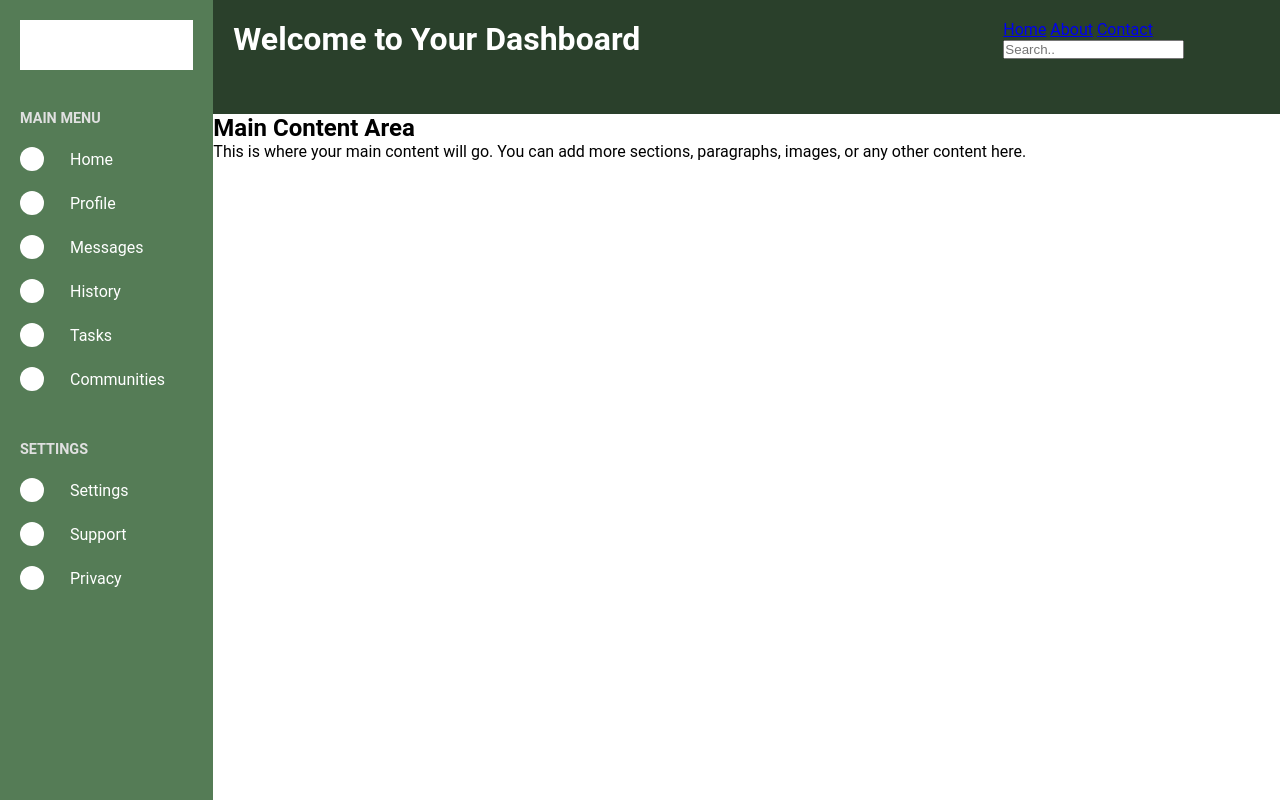
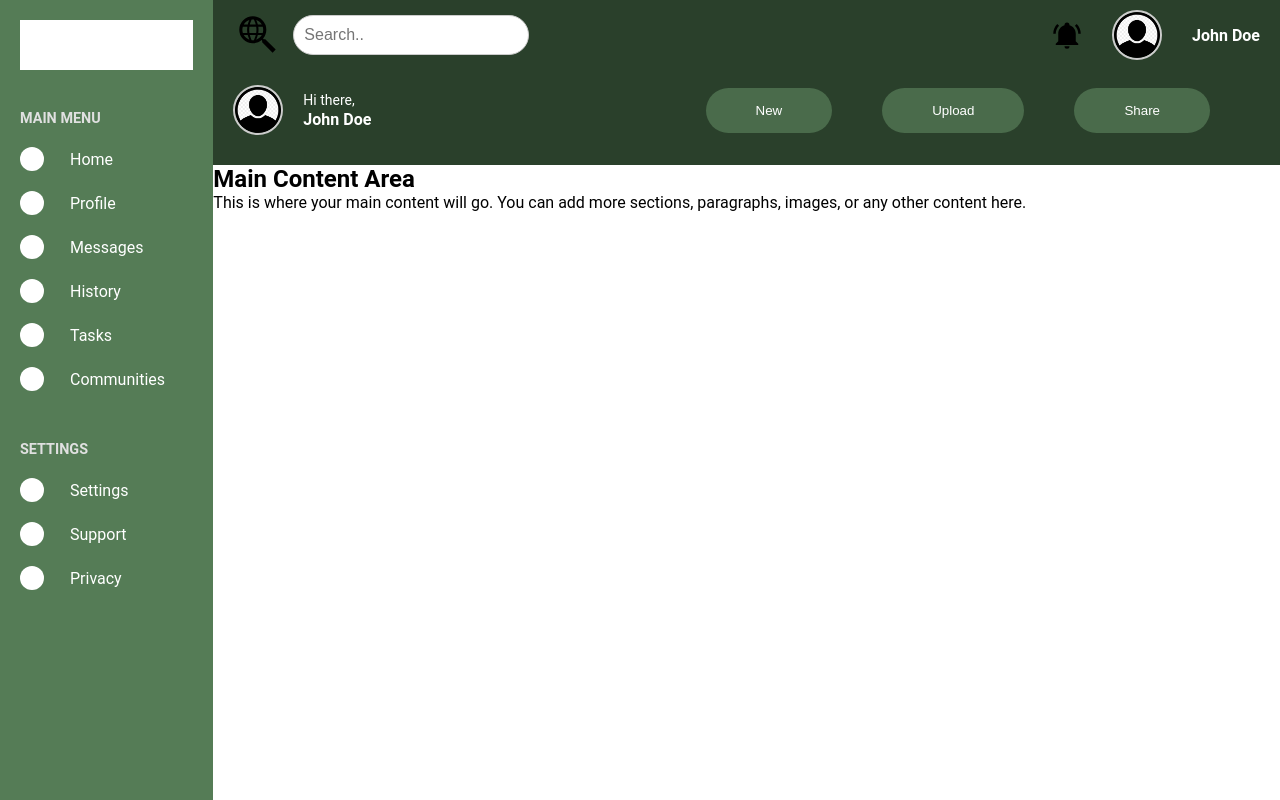
Before and after one commit to exquisiteTobacco/Project-Admin-Dashboard, a plain HTML site: page index.html in a window 1280 px wide. Drawn offline with Linux system fonts and the light colour scheme.

Commit message:
Refactor HTML and CSS for improved layout structure and styling

```diff
--- a/index.html
+++ b/index.html
@@ -32,13 +32,29 @@
                 </nav>
             </div>
             <div class="header">
-                <h1>Welcome to Your Dashboard</h1>
+
                 <div class="topnav">
-                    <a class="active" href="#home">Home</a>
-                    <a href="#about">About</a>
-                    <a href="#contact">Contact</a>
-                    <input type="text" placeholder="Search..">
+                    <svg class="icons" xmlns="http://www.w3.org/2000/svg" viewBox="0 0 24 24"><path d="M15.5,14L20.5,19L19,20.5L14,15.5V14.71L13.73,14.43C12.59,15.41 11.11,16 9.5,16A6.5,6.5 0 0,1 3,9.5A6.5,6.5 0 0,1 9.5,3A6.5,6.5 0 0,1 16,9.5C16,11.11 15.41,12.59 14.43,13.73L14.71,14H15.5M9.5,4.5L8.95,4.53C8.71,5.05 8.34,5.93 8.07,7H10.93C10.66,5.93 10.29,5.05 10.05,4.53C9.87,4.5 9.69,4.5 9.5,4.5M13.83,7C13.24,5.97 12.29,5.17 11.15,4.78C11.39,5.31 11.7,6.08 11.93,7H13.83M5.17,7H7.07C7.3,6.08 7.61,5.31 7.85,4.78C6.71,5.17 5.76,5.97 5.17,7M4.5,9.5C4.5,10 4.58,10.53 4.73,11H6.87L6.75,9.5L6.87,8H4.73C4.58,8.47 4.5,9 4.5,9.5M14.27,11C14.42,10.53 14.5,10 14.5,9.5C14.5,9 14.42,8.47 14.27,8H12.13C12.21,8.5 12.25,9 12.25,9.5C12.25,10 12.21,10.5 12.13,11H14.27M7.87,8L7.75,9.5L7.87,11H11.13C11.21,10.5 11.25,10 11.25,9.5C11.25,9 11.21,8.5 11.13,8H7.87M9.5,14.5C9.68,14.5 9.86,14.5 10.03,14.47C10.28,13.95 10.66,13.07 10.93,12H8.07C8.34,13.07 8.72,13.95 8.97,14.47L9.5,14.5M13.83,12H11.93C11.7,12.92 11.39,13.69 11.15,14.22C12.29,13.83 13.24,13.03 13.83,12M5.17,12C5.76,13.03 6.71,13.83 7.85,14.22C7.61,13.69 7.3,12.92 7.07,12H5.17Z" /></svg>
+                <input type="text" placeholder="Search.." class="searchbar">
                   </div>
+                  <div class="userInf">
+                    <img src="icons/png-transparent-user-profile-computer-icons-login-user-avatars-thumbnail.png" alt="" class="user-icon">
+                    <div class="userIcon"></div>
+                    <div class="textHeader">
+                        <div class="greeting">Hi there,</div>
+                        <div class="userName">John Doe</div>
+                    </div>
+                   </div>
+                   <div class="notification">
+                    <svg  id="bell" class="icons" xmlns="http://www.w3.org/2000/svg" viewBox="0 0 24 24"><path d="M21,19V20H3V19L5,17V11C5,7.9 7.03,5.17 10,4.29C10,4.19 10,4.1 10,4A2,2 0 0,1 12,2A2,2 0 0,1 14,4C14,4.1 14,4.19 14,4.29C16.97,5.17 19,7.9 19,11V17L21,19M14,21A2,2 0 0,1 12,23A2,2 0 0,1 10,21M19.75,3.19L18.33,4.61C20.04,6.3 21,8.6 21,11H23C23,8.07 21.84,5.25 19.75,3.19M1,11H3C3,8.6 3.96,6.3 5.67,4.61L4.25,3.19C2.16,5.25 1,8.07 1,11Z" /></svg>
+                    <img id ="userPic"src="icons/png-transparent-user-profile-computer-icons-login-user-avatars-thumbnail.png" alt="" class="user-icon">
+                    <div  class="userName">John Doe</div>
+                   </div>
+                   <div class="buttonsTopContainer">
+                    <button class="buttonsTop">New</button>
+                    <button class="buttonsTop">Upload</button>
+                    <button class="buttonsTop">Share</button>
+                   </div>
             </div>
             <div class="content">
                 <h2>Main Content Area</h2>
--- a/style.css
+++ b/style.css
@@ -17,10 +17,14 @@ html, body {
 .header {
     grid-column: 2 / 3;
     background-color: #2a402b;
-    padding: 20px;
+    padding-top: 10px;
+    padding-left: 20px;
+    padding-right: 20px;
+    padding-bottom: 5px;
     color: white;
     display: grid;
     grid-template-columns: 3fr 1fr;
+    grid-template-rows: 1fr 1fr 1fr;
 }
 .sidebar {
     background-color: #557C56;
@@ -69,3 +73,98 @@ html, body {
     grid-column: 2 / 3;
     grid-row: 2 / 3;
 }
+.icons{
+  width: 50px;
+  height: 50px;
+}
+.topnav{
+  background-color: #2a402b;
+  overflow: hidden;
+  display: flex;
+  flex-direction: row;
+  align-items: center;
+  gap: 10px;
+
+}
+.searchbar {
+  width: 50%; /* Adjust the width as needed */
+  height: 40px; /* Adjust the height as needed */
+  padding: 10px; /* Optional: Add padding for better appearance */
+  font-size: 16px; /* Optional: Increase font size for better readability */
+  border: 1px solid #ccc; /* Optional: Add border */
+  border-radius: 55px; /* Optional: Add border radius for rounded corners */
+}
+.userInf{
+  grid-row: 2/4;
+  grid-column: 1/2;
+  display: flex;
+  flex-direction: row;
+  align-items: center;
+  gap: 10px;
+
+}
+.user-icon {
+  width: 50px; /* Adjust the width as needed */
+  height: 50px; /* Adjust the height as needed */
+  border-radius: 50%; /* Makes the image circular */
+  object-fit: cover; /* Ensures the image covers the entire area */
+  border: 2px solid #ccc; /* Optional: Add a border around the icon */
+}
+.textHeader{
+  display: flex;
+  flex-direction: column;
+}
+.greeting {
+  font-size: 14px; /* Adjust the font size as needed */
+  margin-bottom: 2px; /* Adjust the margin as needed */
+}
+.userName {
+  font-size: 16px; /* Adjust the font size as needed */
+  font-weight: bold; /* Optional: Make the text bold */
+}
+.notification {
+  grid-row: 1/2;
+  grid-column: 2/4;
+  display: flex;
+  flex-direction: row;
+  align-items: center;
+  gap: 30px;
+  justify-content: flex-end;
+}
+#userPic {
+  width: 50px; /* Adjust the width as needed */
+  height: 50px; /* Adjust the height as needed */
+  border-radius: 50%; /* Makes the image circular */
+  /* Ensures the image covers the entire area */
+
+}
+#bell {
+  width: 30px; /* Adjust the width as needed */
+  height: 30px; /* Adjust the height as needed */
+  /* Makes the image circular */
+  /* Ensures the image covers the entire area */
+}
+.buttonsTopContainer{
+  display: flex;
+  flex-direction: row;
+  align-items: center;
+  justify-content: center;
+  gap: 50px;
+  grid-column: 2/3;
+  grid-row: 2/4;
+  margin-right: 50px;
+}
+
+.buttonsTop {
+  padding: 15px 50px;
+  background-color: #4a6b4b;
+  color: white;
+  border: none;
+  border-radius: 100px;
+  cursor: pointer;
+  transition: background-color 0.3s;
+}
+
+.button:hover {
+  background-color: #557C56;
+}
```
Also changed, not shown: icons/bell-ring.svg (added), icons/png-transparent-user-profile-computer-icons-login-user-avatars-thumbnail.png (added), icons/search-web (1).svg (added).
